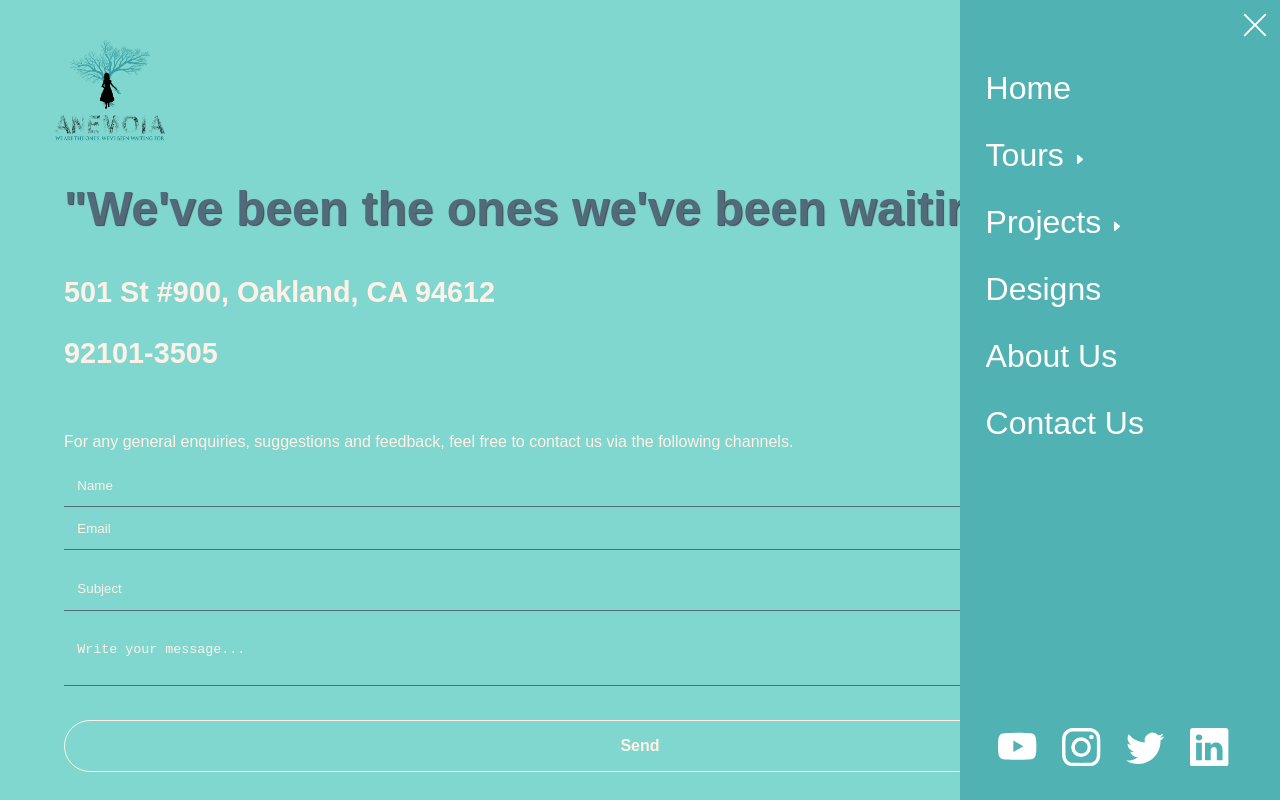
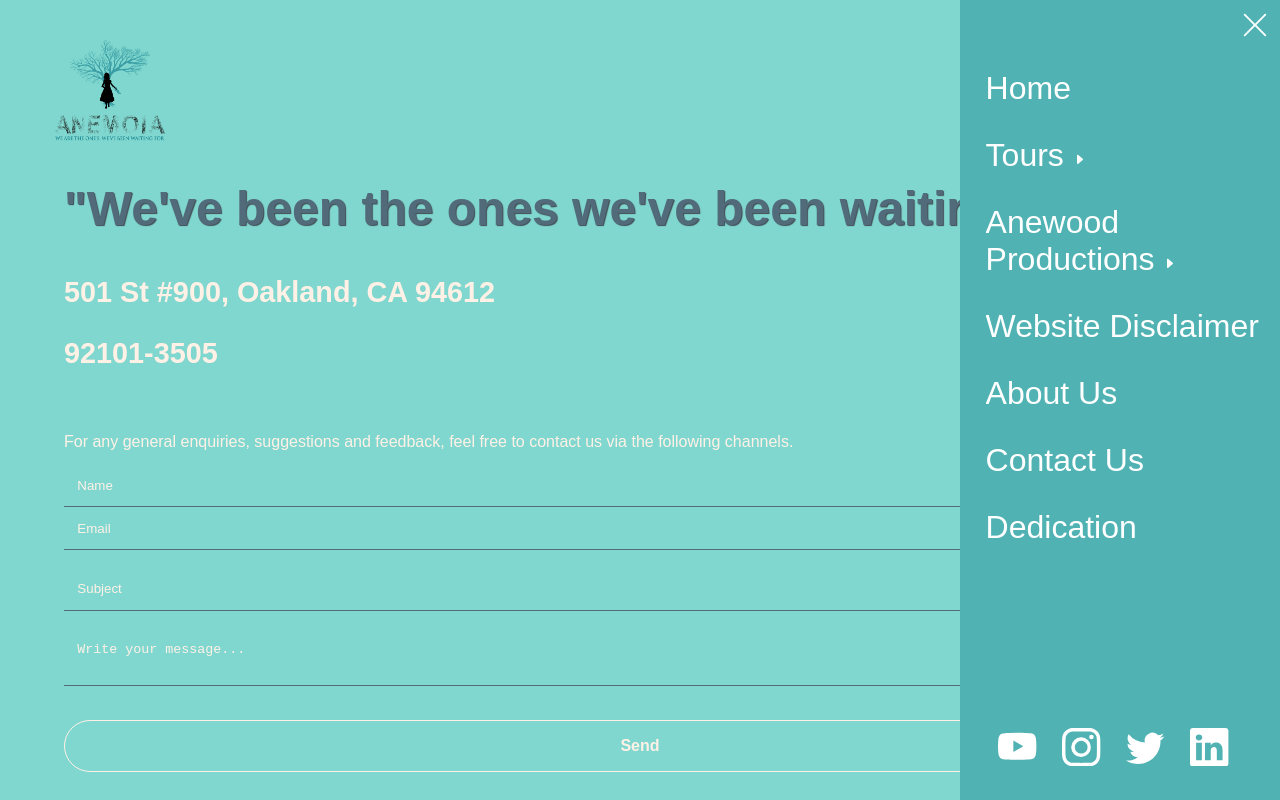
Before and after one commit to anemoiauser/AnemoiaStudios, a React (Create React App) app: page /contact in a window 1280 px wide. Both pictures are taken after a click on the element 1225 px from the left and 50 px from the top of the page. Built offline with nearby package versions, Linux system fonts and the light colour scheme.

Commit message:
edit menu projects -> Anewood Productions designs -> Website Disclaimer add Dedication

```diff
--- a/src/components/Menu.js
+++ b/src/components/Menu.js
@@ -28,7 +28,7 @@ function Menu() {
                 }
                 </div>
                 <div className='menu-item' onClick={()=>setExpandStatus({...expandStatus, projects: !expandStatus.projects})}
-                >Projects <CaretRightFill className={`expand${expandStatus.projects ? ' expand-rotated' : ''}`} />
+                >Anewood Productions <CaretRightFill className={`expand${expandStatus.projects ? ' expand-rotated' : ''}`} />
                 {
                     expandStatus.projects ?
                     <>
@@ -37,9 +37,10 @@ function Menu() {
                     </> : <></>
                 }
                 </div>
-                <Link to='/design' className='menu-item' onClick={()=>setMenuStatus(false)}>Designs</Link>
+                <Link to='/design' className='menu-item' onClick={()=>setMenuStatus(false)}>Website Disclaimer</Link>
                 <Link to='/about' className='menu-item' onClick={()=>setMenuStatus(false)}>About Us</Link>
                 <Link to='/contact' className='menu-item' onClick={()=>setMenuStatus(false)}>Contact Us</Link>
+                <Link to='/' className='menu-item' onClick={()=>setMenuStatus(false)}>Dedication</Link>
             </div>
             <div className='media-menu'>
                 <a rel="noopener noreferrer" href='https://www.youtube.com/channel/UCPAhZ9M74b5puxbLj--Kd_Q' target='_blank'><Youtube className='menu-item' /></a>
```
